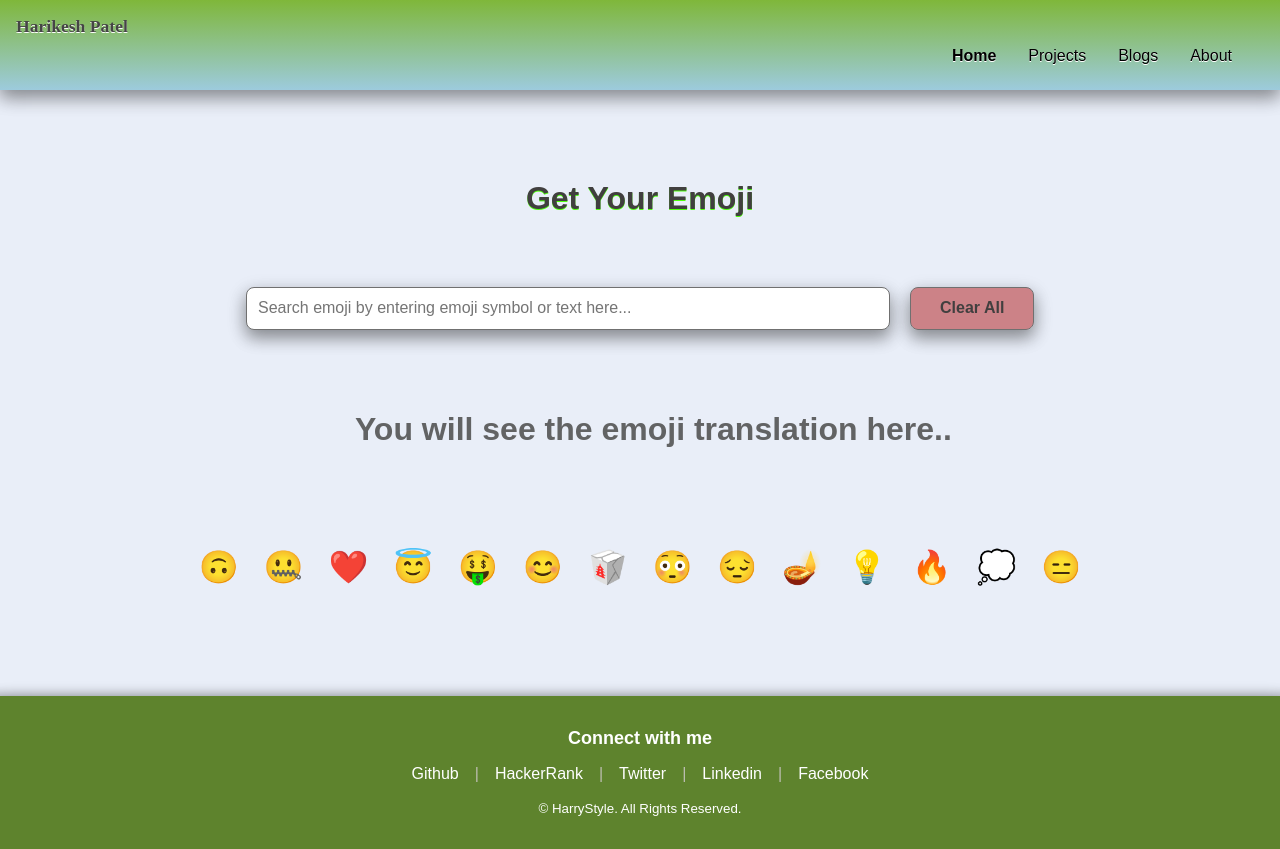
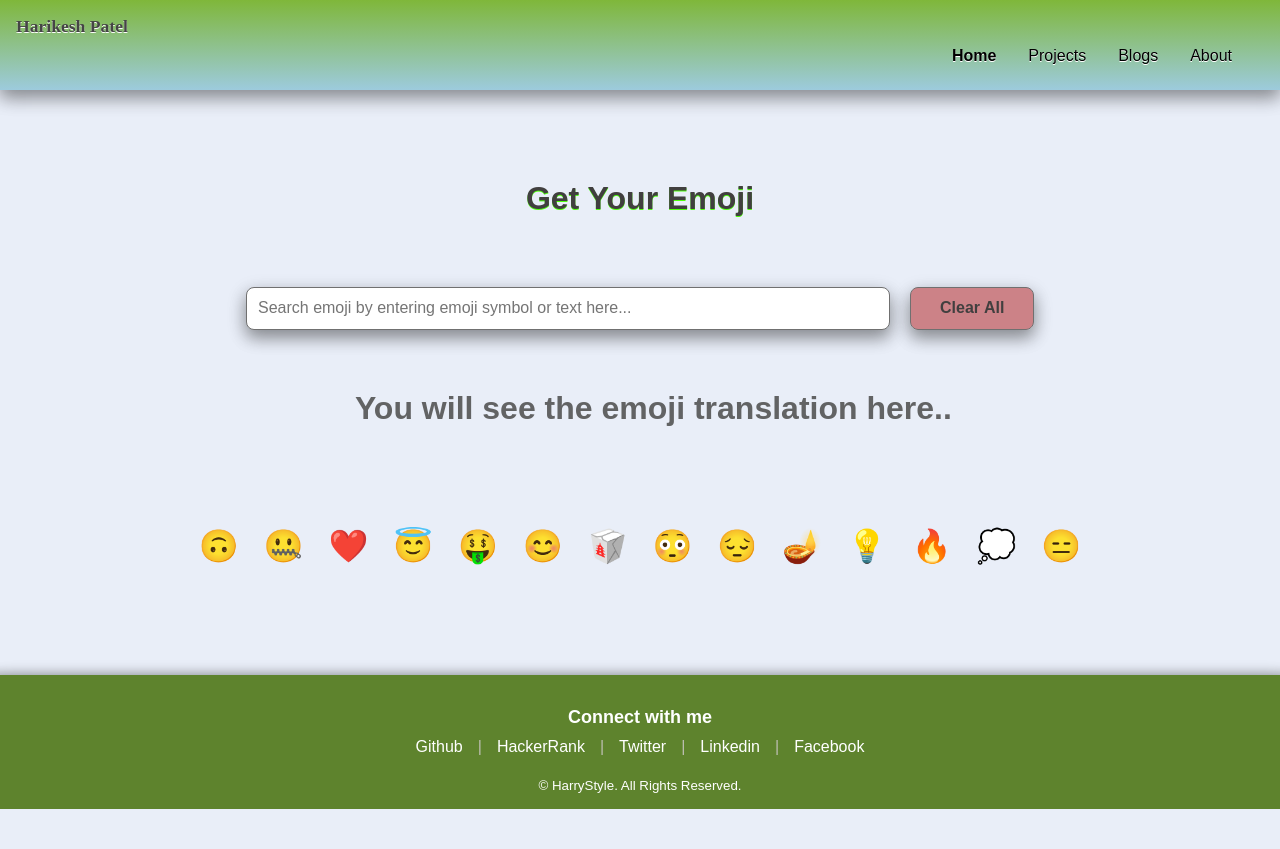
Before and after one commit to kumarharikesh/Emoji-Interpreter, a React (Create React App) app: page / in a window 1280 px wide. After the commit the page ends 809 px from the top, so only its background shows below. Built offline with nearby package versions, Linux system fonts and the light colour scheme; a web font is replaced by a local one.

Commit message:
Update styles.css

```diff
--- a/src/styles.css
+++ b/src/styles.css
@@ -70,8 +70,11 @@
 }
 
 .navigation .nav-pills {
-    text-align: right;
-    margin: 0.6rem 1rem;
+  margin: 0.6rem 1rem;
+  display: flex;
+  justify-content: right;
+  flex-direction: row;
+  flex-wrap: wrap;
 }
 
 .navigation .link {
@@ -91,10 +94,17 @@
     text-decoration: none;
     padding: 0.5rem 1rem;
 }
+
   /** Footers css **/
+
+* {
+    margin: 0;
+}
+
 .footer {
     background-color: #5e832d;
     padding: 2rem 1rem;
+    padding-bottom: 15px;
     text-align: center;
     color: white;
     box-shadow: 0 8px 10px 10px rgb(0 0 0 / 30%), 0 6px 20px 0 rgb(0 0 0 / 19%);
@@ -103,6 +113,7 @@
 .footer .link {
     color: white;
     transition: 0.3s;
+    padding: 15px;
 }
 .footer .link:hover {
     color: rgba(255, 255, 255, 0.621);
@@ -111,8 +122,14 @@
 .footer .footer-header {
     font-weight: bold;
     font-size: large;
+    margin-bottom: 10px;
 }
 
 .footer ul {
     padding-inline-start: 0px;
+    margin-bottom: 20px;
+    display: flex;
+    justify-content: center;
+    flex-direction: row;
+    flex-wrap: wrap;
 }
```
